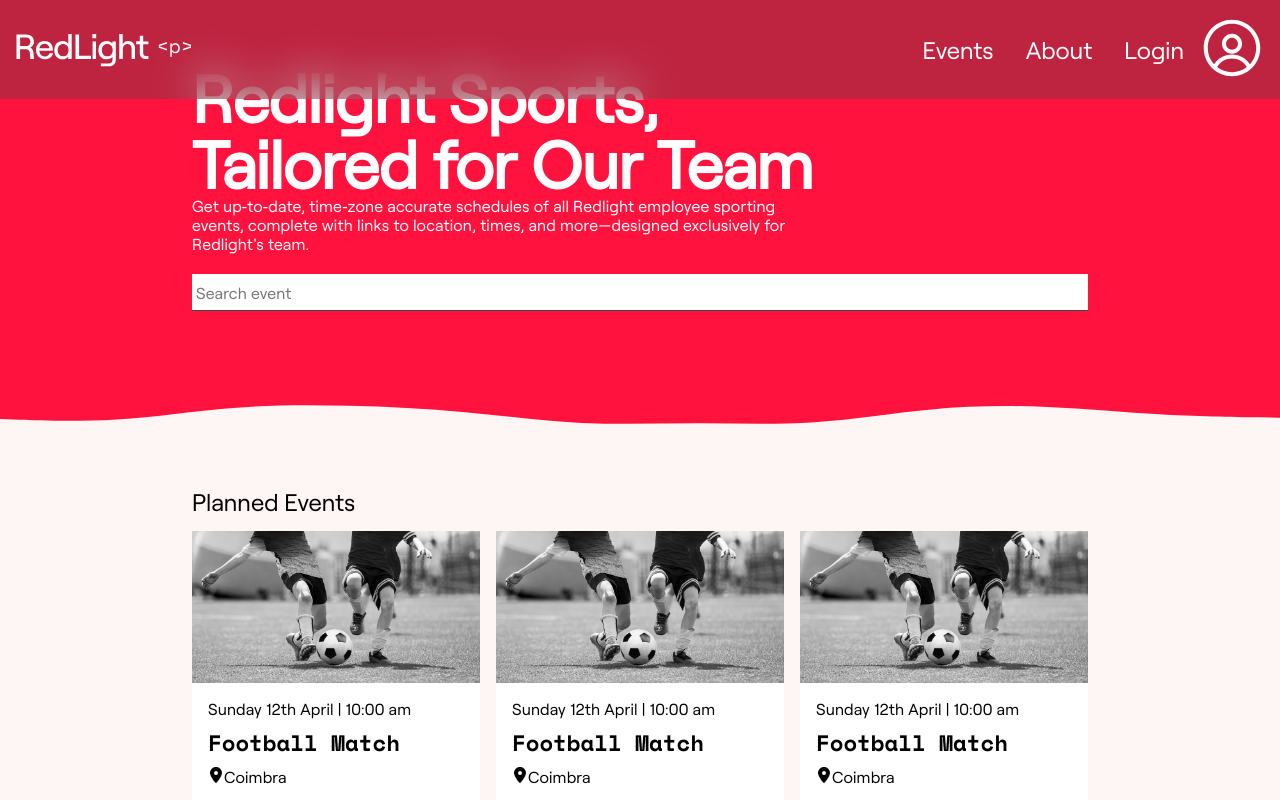
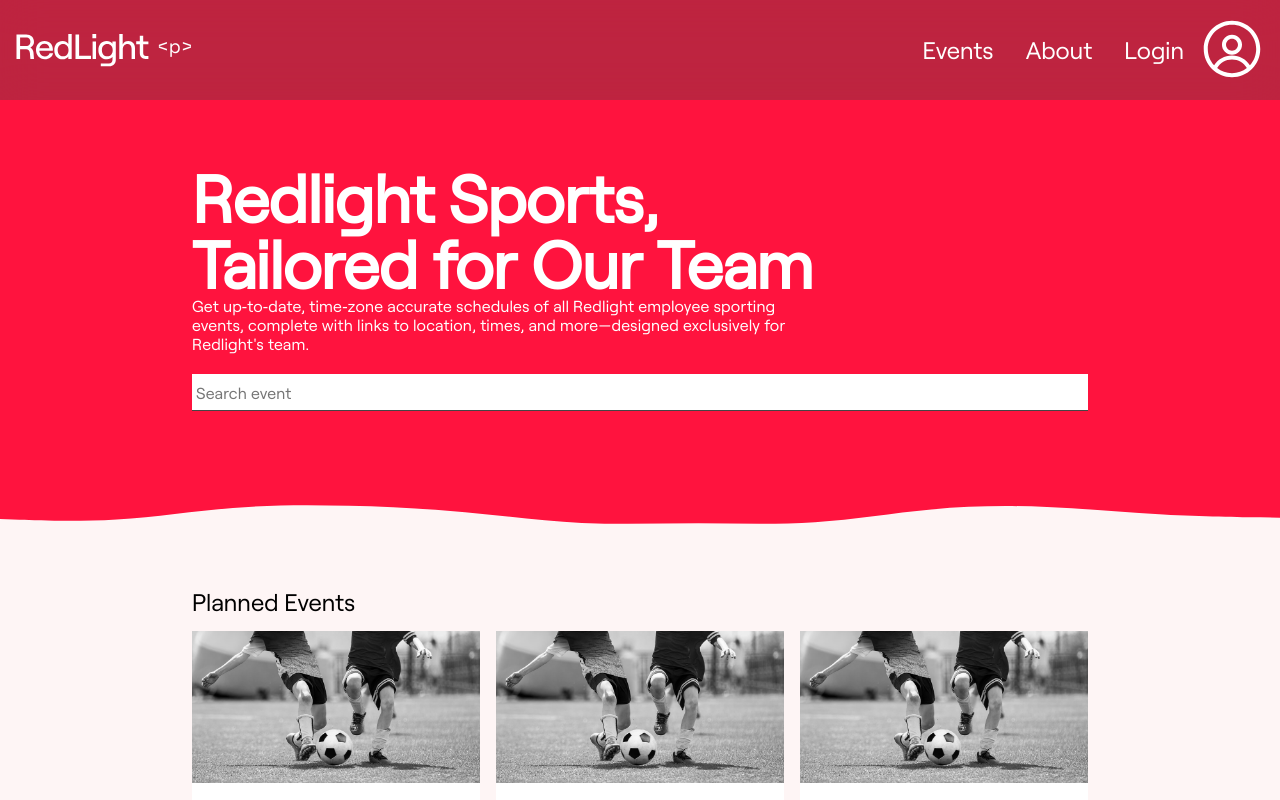
Before and after one commit to iDarkQ/redlight-events-manager, a React (Vite) app in the folder apps/web/: page / in a window 1280 px wide. Shown: the top 800 px of the page. Built offline with nearby package versions, Linux system fonts and the light colour scheme.

Commit message:
feat(global.css): register footer and navbar height variables

```diff
--- a/apps/web/src/assets/styles/global.css
+++ b/apps/web/src/assets/styles/global.css
@@ -52,6 +52,8 @@ html {
     --breakpoint-laptop: 1024px;
     --breakpoint-laptopL: 1440px;
 
+    --footer-height: 112px;
+    --navbar-height: 100px;
 }
 
 * {
```
